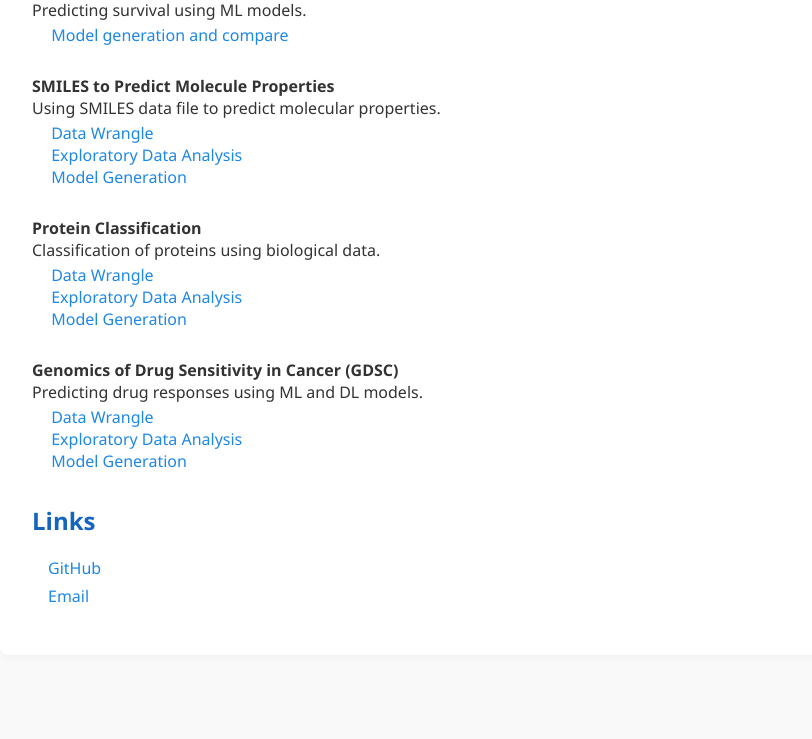
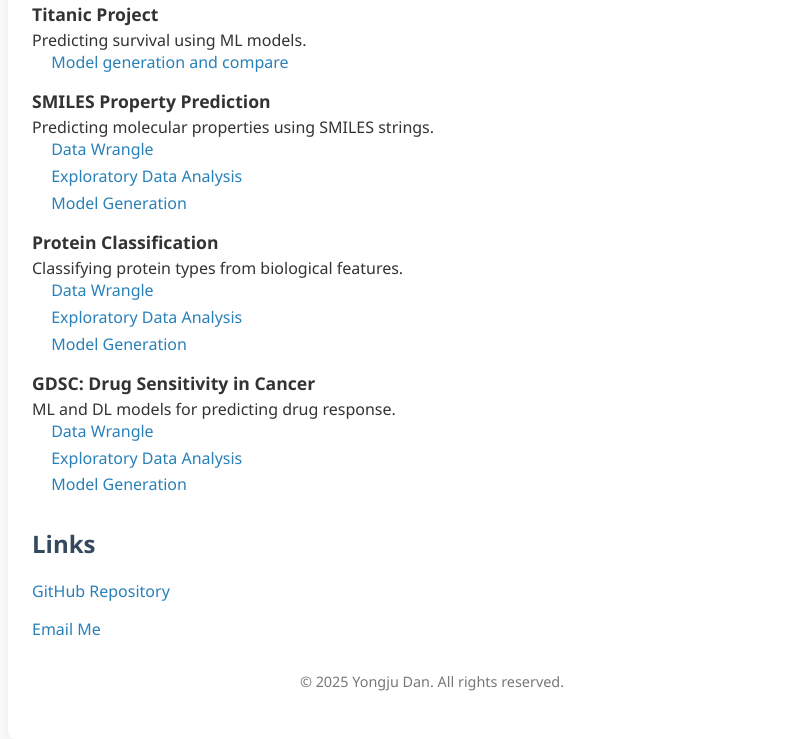
Before and after one commit to Yongjudan/ML_portfolio, a plain HTML site: page index.html in a window 1280 px wide. Shown: the part 287-1026 px from the top of the page, without its empty margins (208-1020 px from the left). Before the commit the page ends 974 px from the top, so only its background shows below. Drawn offline with Linux system fonts and the light colour scheme.

Commit message:
update html

```diff
--- a/index.html
+++ b/index.html
@@ -1,109 +1,122 @@
 <!DOCTYPE html>
 <html lang="en">
 <head>
-  <meta charset="UTF-8">
-  <meta name="viewport" content="width=device-width, initial-scale=1">
+  <meta charset="UTF-8" />
+  <meta name="viewport" content="width=device-width, initial-scale=1" />
   <title>ML Portfolio</title>
   <style>
     body {
-      font-family: 'Segoe UI', sans-serif;
+      font-family: 'Segoe UI', Tahoma, Geneva, Verdana, sans-serif;
       background-color: #f9f9f9;
-      color: #333;
       margin: 0;
       padding: 0;
+      color: #333;
     }
     .container {
       max-width: 800px;
-      margin: 2rem auto;
-      padding: 2rem;
-      background-color: white;
-      box-shadow: 0 0 10px rgba(0,0,0,0.05);
+      margin: auto;
+      padding: 3rem 1.5rem;
+      background: #fff;
+      box-shadow: 0 2px 10px rgba(0,0,0,0.05);
       border-radius: 8px;
+      margin-top: 3rem;
     }
     h1 {
-      color: #1e88e5;
-      border-bottom: 2px solid #1e88e5;
-      padding-bottom: 0.3rem;
+      text-align: center;
+      color: #2c3e50;
     }
     h2 {
-      color: #1565c0;
+      color: #34495e;
       margin-top: 2rem;
     }
     ul {
       list-style-type: none;
-      padding-left: 1rem;
+      padding-left: 0;
     }
     li {
-      margin-bottom: 0.4rem;
+      margin-bottom: 1rem;
     }
-    .project {
-      margin-bottom: 1.8rem;
+    .project-title {
+      font-weight: bold;
+      font-size: 1.1rem;
+      margin-bottom: 0.2rem;
+    }
+    .sub-links {
+      margin-left: 1.2rem;
+    }
+    .sub-links li {
+      margin-bottom: 0.3rem;
     }
     a {
-      color: #1e88e5;
+      color: #2980b9;
       text-decoration: none;
     }
     a:hover {
       text-decoration: underline;
     }
-    .sub-links {
-      margin-left: 1.2rem;
-      margin-top: 0.2rem;
+    footer {
+      text-align: center;
+      margin-top: 2rem;
+      font-size: 0.9rem;
+      color: #777;
     }
   </style>
 </head>
 <body>
-
   <div class="container">
     <h1>Machine Learning / Deep Learning Portfolio</h1>
-    <p>Personal portfolio of AI projects using Python, Scikit-learn, PyTorch, and data science tools.</p>
+    <p style="text-align:center;">A showcase of AI & ML projects.</p>
 
     <h2>Projects</h2>
+    <ul>
+      <li>
+        <div class="project-title">Titanic Project</div>
+        <div>Predicting survival using ML models.</div>
+        <ul class="sub-links">
+          <li><a href="titanic_project/Compare_Model_Accuracy.html">Model generation and compare</a></li>
+        </ul>
+      </li>
 
-    <div class="project">
-      <strong>Titanic Project</strong><br>
-      Predicting survival using ML models.
-      <div class="sub-links">
-        <a href="titanic_project/Compare_Model_Accuracy.html">Model generation and compare</a>
-      </div>
-    </div>
+      <li>
+        <div class="project-title">SMILES Property Prediction</div>
+        <div>Predicting molecular properties using SMILES strings.</div>
+        <ul class="sub-links">
+          <li><a href="smiles_property_prediction/Wrangling.html">Data Wrangle</a></li>
+          <li><a href="smiles_property_prediction/EDA.html">Exploratory Data Analysis</a></li>
+          <li><a href="smiles_property_prediction/model.html">Model Generation</a></li>
+        </ul>
+      </li>
 
-    <div class="project">
-      <strong>SMILES to Predict Molecule Properties</strong><br>
-      Using SMILES data file to predict molecular properties.
-      <div class="sub-links">
-        <a href="smiles_property_prediction/Wrangling.html">Data Wrangle</a><br>
-        <a href="smiles_property_prediction/EDA.html">Exploratory Data Analysis</a><br>
-        <a href="smiles_property_prediction/model.html">Model Generation</a>
-      </div>
-    </div>
+      <li>
+        <div class="project-title">Protein Classification</div>
+        <div>Classifying protein types from biological features.</div>
+        <ul class="sub-links">
+          <li><a href="protein_classification/wrangle.html">Data Wrangle</a></li>
+          <li><a href="protein_classification/EDA.html">Exploratory Data Analysis</a></li>
+          <li><a href="protein_classification/model.html">Model Generation</a></li>
+        </ul>
+      </li>
 
-    <div class="project">
-      <strong>Protein Classification</strong><br>
-      Classification of proteins using biological data.
-      <div class="sub-links">
-        <a href="protein_classification/wrangle.html">Data Wrangle</a><br>
-        <a href="protein_classification/EDA.html">Exploratory Data Analysis</a><br>
-        <a href="protein_classification/model.html">Model Generation</a>
-      </div>
-    </div>
-
-    <div class="project">
-      <strong>Genomics of Drug Sensitivity in Cancer (GDSC)</strong><br>
-      Predicting drug responses using ML and DL models.
-      <div class="sub-links">
-        <a href="GDSC/wrangle.html">Data Wrangle</a><br>
-        <a href="GDSC/EDA.html">Exploratory Data Analysis</a><br>
-        <a href="GDSC/model.html">Model Generation</a>
-      </div>
-    </div>
+      <li>
+        <div class="project-title">GDSC: Drug Sensitivity in Cancer</div>
+        <div>ML and DL models for predicting drug response.</div>
+        <ul class="sub-links">
+          <li><a href="GDSC/wrangle.html">Data Wrangle</a></li>
+          <li><a href="GDSC/EDA.html">Exploratory Data Analysis</a></li>
+          <li><a href="GDSC/model.html">Model Generation</a></li>
+        </ul>
+      </li>
+    </ul>
 
     <h2>Links</h2>
     <ul>
-      <li><a href="https://github.com/Yongjudan/ML_portfolio" target="_blank">GitHub</a></li>
-      <li><a href="mailto:yongjudan@naver.com">Email</a></li>
+      <li><a href="https://github.com/Yongjudan/ML_portfolio" target="_blank">GitHub Repository</a></li>
+      <li><a href="mailto:yongjudan@naver.com">Email Me</a></li>
     </ul>
+
+    <footer>
+      &copy; 2025 Yongju Dan. All rights reserved.
+    </footer>
   </div>
-
 </body>
 </html>
```
